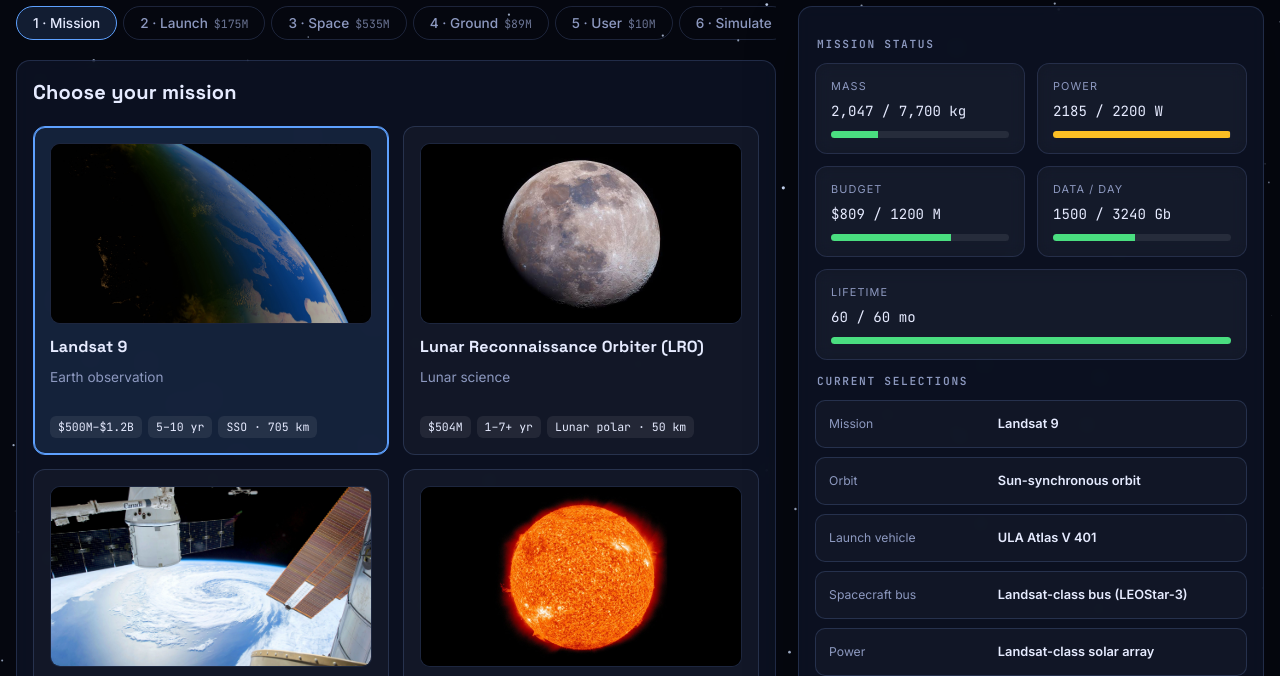
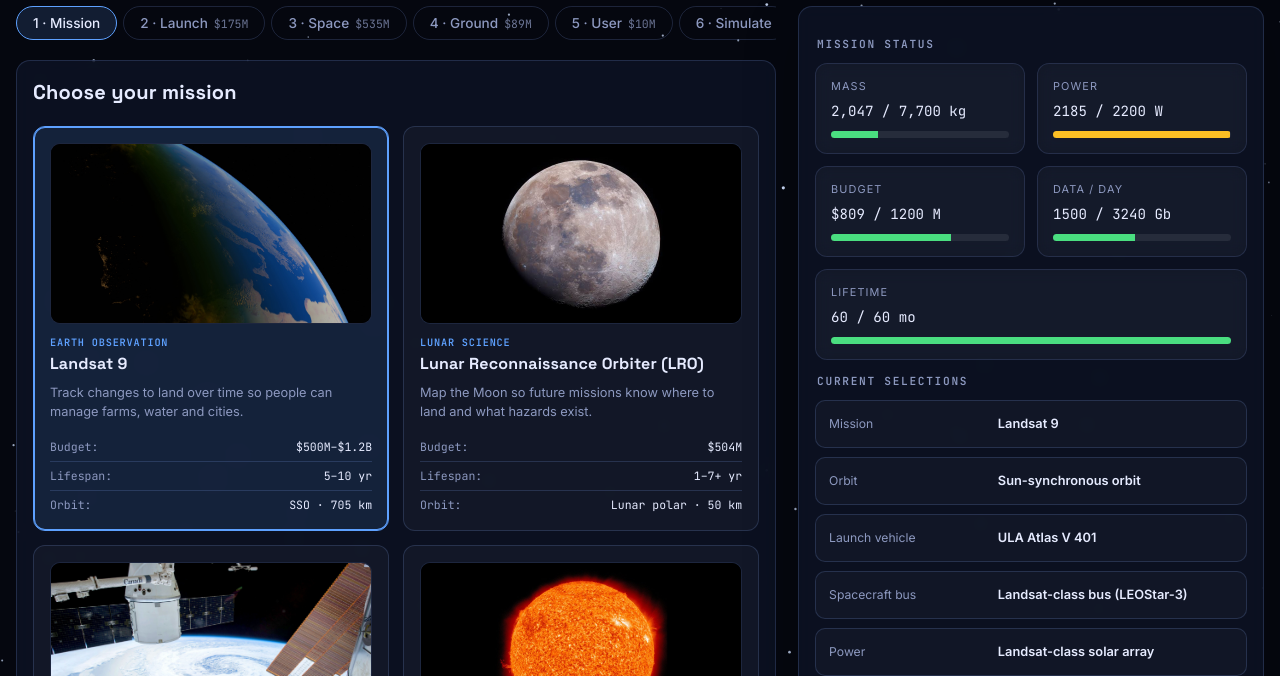
Before and after one commit to HarisKayK/NASA-Space-Mission-Design-Game, a plain HTML site: page index.html in a window 1280 px wide. Shown: the part 87-763 px from the top of the page. Drawn offline with Linux system fonts and the light colour scheme.

Commit message:
fix some layout and design aspects

```diff
--- a/css/components.css
+++ b/css/components.css
@@ -150,15 +150,25 @@ nav button.on {
 }
 
 .btn {
-  background: linear-gradient(90deg, var(--acc), var(--acc2));
-  color: #05070f;
-  border: 0;
-  border-radius: 10px;
-  padding: 10px 20px;
+  background: transparent;
+  color: var(--text);
+  border: 1px solid var(--line);
+  border-radius: 999px;
+  padding: 10px 22px;
   font:
-    600 0.95rem Inter,
+    500 0.95rem Inter,
     sans-serif;
   cursor: pointer;
+  transition:
+    background 0.2s,
+    border-color 0.2s;
+}
+
+.btn:hover,
+.btn:focus-visible {
+  background: rgba(94, 161, 255, 0.15);
+  border-color: var(--acc);
+  outline: none;
 }
 
 .chk {
@@ -551,10 +561,6 @@ nav button.on {
 .btn-replay {
   padding: 7px 11px;
   font-size: 0.75rem;
-}
-.btn-replay.finished {
-  border-color: var(--ok);
-  color: var(--ok);
 }
 .timeline-step {
   transition:
@@ -1037,6 +1043,7 @@ nav button.on {
 }
 .opt.vehicle-choice {
   display: flex;
+  flex-direction: row;
   min-width: 0;
   align-items: stretch;
   gap: 14px;
@@ -1087,3 +1094,68 @@ nav button.on {
 @media (prefers-reduced-motion: reduce) {
   .opt.vehicle-choice .vehicle-photo img { transition: none; transform: none !important; }
 }
+
+/* Card text order: kicker (category) > title > one-line description > specs. */
+.opt {
+  display: flex;
+  flex-direction: column;
+}
+.opt .kicker {
+  margin-bottom: 4px;
+  color: var(--acc);
+  font: 600 0.64rem "JetBrains Mono", monospace;
+  letter-spacing: 0.08em;
+  text-transform: uppercase;
+}
+.opt p {
+  margin: 0 0 10px;
+  font-size: 0.8rem;
+  line-height: 1.45;
+}
+.opt .tags {
+  margin-top: auto;
+}
+.opt.vehicle-choice .opt-body p {
+  margin: 0;
+}
+.opt.vehicle-choice .opt-body .tags {
+  margin-top: 2px;
+}
+
+/* Labelled specs: dim label, bright value. */
+.tags .tl {
+  margin-right: 0.15em;
+  color: var(--dim);
+  font-style: normal;
+}
+.tags .tl::after {
+  content: ":";
+}
+
+/* Spec list: one label/value row per spec. */
+.tags.specs {
+  display: grid;
+  width: 100%;
+  gap: 0;
+  font-size: 0.72rem;
+}
+.tags.specs span {
+  display: flex;
+  justify-content: space-between;
+  align-items: baseline;
+  gap: 14px;
+  padding: 5px 0;
+  border-radius: 0;
+  background: none;
+  border-bottom: 1px solid var(--line);
+  text-align: right;
+}
+.tags.specs span:last-child {
+  border-bottom: 0;
+  padding-bottom: 0;
+}
+.tags.specs .tl {
+  flex: none;
+  margin: 0;
+  text-align: left;
+}
--- a/js/ui/cards.js
+++ b/js/ui/cards.js
@@ -30,7 +30,7 @@ export function opt(item, sel, fn, tags, off, svg) {
     : svg
       ? `<div class="ico">${svg}</div>`
       : "";
-  const body = `<h3>${item.n}</h3>${item.d ? `<p>${item.d}</p>` : ""}<div class="tags mono">${tags.map((t) => `<span>${t}</span>`).join("")}</div>`;
+  const body = `${item.kicker ? `<div class="kicker">${item.kicker}</div>` : ""}<h3>${item.n}</h3>${item.d ? `<p>${item.d}</p>` : ""}<div class="tags mono${tags.some(Array.isArray) ? " specs" : ""}">${tags.map((t) => (Array.isArray(t) ? `<span><i class="tl">${t[0]}</i> ${t[1]}</span>` : `<span>${t}</span>`)).join("")}</div>`;
   // Side-by-side cards (e.g. launch vehicles) keep their text in one column.
   b.innerHTML = item.image && photoClass === "vehicle-photo"
     ? `${artwork}<div class="opt-body">${body}</div>`
@@ -44,7 +44,7 @@ export function fill(id, arr, isSel, fn, tagf, offf, artf) {
   const g = $(id);
   g.innerHTML = "";
   const k = KIND[id],
-    showD = k == "obj" || k == "orb";
+    showD = true;
   arr.forEach((x, i) => {
     const art = artf && artf(x);
     g.appendChild(
--- a/js/ui/render.js
+++ b/js/ui/render.js
@@ -65,6 +65,9 @@ const vehicleArt = (v) => {
   return a ? { ...a, photoClass: "vehicle-photo" } : null;
 };
 
+// Pairs each spec value with a plain-language label: ["Mass", "100 kg"].
+const labelled = (labels, vals) => vals.map((v, i) => [labels[i] || "", v]);
+
 function renderSelectionSummary() {
   const chosen = [
     ["Mission", OBJ[S.obj]?.representativeMission || OBJ[S.obj]?.n],
@@ -99,7 +102,8 @@ export function render() {
     const card = opt(
       {
         n: o.representativeMission || o.n,
-        d: o.n,
+        kicker: o.n,
+        d: o.need,
         image: MISSION_ART[o.id]?.src,
         imageAlt: MISSION_ART[o.id]?.alt,
       },
@@ -114,7 +118,7 @@ export function render() {
         if (recommendedOrbit >= 0) S.orb = recommendedOrbit;
         render();
       },
-      o.sourceTags || [],
+      labelled(["Budget", "Lifespan", "Orbit"], o.sourceTags || []),
       false,
       "",
     );
@@ -128,7 +132,7 @@ export function render() {
     ORB,
     (i) => i == S.orb,
     (i) => (S.orb = i),
-    (o) => [o.alt, "period " + o.per],
+    (o) => [["Altitude", o.alt], ["Period", o.per]],
   );
   fill(
     "g-veh",
@@ -138,14 +142,17 @@ export function render() {
     (o) => {
       const cap = o.cap[ORB[S.orb].id];
       return [
-        o.costRange || "$" + o.cost + "M",
-        cap == null
-          ? (o.transferCap?.gto && ORB[S.orb].id === "geo"
-              ? "GTO: " + o.transferCap.gto.toLocaleString() + " kg · GEO n/a"
-              : "payload performance not supplied")
-          : cap
-            ? "to orbit: " + cap.toLocaleString() + " kg"
-            : "not available for this orbit",
+        ["Price", (o.costRange || "$" + o.cost + "M").replace(/ per launch$/, "")],
+        [
+          "Payload",
+          cap == null
+            ? o.transferCap?.gto && ORB[S.orb].id === "geo"
+              ? "GTO " + o.transferCap.gto.toLocaleString() + " kg · GEO n/a"
+              : "not supplied"
+            : cap
+              ? cap.toLocaleString() + " kg"
+              : "not available",
+        ],
       ];
     },
     (o) => o.cap[ORB[S.orb].id] === 0,
@@ -156,26 +163,33 @@ export function render() {
     BUS,
     (i) => i == S.bus,
     (i) => (S.bus = i),
-    (o) => o.sourceTags || [
-      o.mass + " kg",
-      "$" + o.cost + "M",
-      o.load + " W load",
-      o.life + " mo life",
-    ],
+    (o) =>
+      labelled(
+        ["Mass", "Cost", "Power", "Life"],
+        o.sourceTags || [o.mass + " kg", "$" + o.cost + "M", o.load + " W", o.life + " mo"],
+      ),
   );
   fill(
     "g-pow",
     POW,
     (i) => i == S.pow,
     (i) => (S.pow = i),
-    (o) => o.sourceTags || [o.mass + " kg", o.gen + " W", "$" + o.cost + "M"],
+    (o) =>
+      labelled(
+        ["Mass", "Cost", "Output"],
+        o.sourceTags || [o.mass + " kg", "$" + o.cost + "M", o.gen + " W"],
+      ),
   );
   fill(
     "g-com",
     COM,
     (i) => i == S.com,
     (i) => (S.com = i),
-    (o) => o.sourceTags || [o.mass + " kg", o.pow + " W", o.rate + " Mbps", "$" + o.cost + "M"],
+    (o) =>
+      labelled(
+        ["Mass", "Power", "Data rate", "Cost"],
+        o.sourceTags || [o.mass + " kg", o.pow + " W", o.rate + " Mbps", "$" + o.cost + "M"],
+      ),
   );
   fill(
     "g-ins",
@@ -183,13 +197,11 @@ export function render() {
     (i) => S.ins.has(i),
     (i) => (S.ins.has(i) ? S.ins.delete(i) : S.ins.add(i)),
     (o) => [
-      ...(o.sourceTags || [
-        o.mass + " kg",
-        o.pow + " W",
-        "$" + o.cost + "M",
-        o.data + " Gb/d",
-      ]),
-      "★" + o.sci,
+      ...labelled(
+        ["Mass", "Power", "Cost", "Data"],
+        o.sourceTags || [o.mass + " kg", o.pow + " W", "$" + o.cost + "M", o.data + " Gb/day"],
+      ),
+      ["Science", "★" + o.sci],
     ],
   );
   fill(
@@ -197,21 +209,34 @@ export function render() {
     GND,
     (i) => i == S.gnd,
     (i) => (S.gnd = i),
-    (o) => o.sourceTags || ["$" + o.cost + "M", "≈" + o.h + " h/day"],
+    (o) =>
+      labelled(
+        ["Cost", "Contact"],
+        o.sourceTags || ["$" + o.cost + "M", "≈" + o.h + " h/day"],
+      ),
   );
   fill(
     "g-ctl",
     CTL,
     (i) => i == S.ctl,
     (i) => (S.ctl = i),
-    (o) => o.sourceTags || ["$" + o.cost + "M", "reliability " + (o.rel * 100).toFixed(o.rel % 1 ? 2 : 0) + "%"],
+    (o) =>
+      labelled(
+        ["Cost", "Reliability"],
+        (o.sourceTags || ["$" + o.cost + "M", (o.rel * 100).toFixed(o.rel % 1 ? 2 : 0) + "%"]).map(
+          (t) => t.replace(/ reliability$/, ""),
+        ),
+      ),
   );
   fill(
     "g-usr",
     USR,
     (i) => i == S.usr,
     (i) => (S.usr = i),
-    (o) => [...(o.sourceTags || ["$" + o.cost + "M", o.users]), "impact ×" + o.mult],
+    (o) => [
+      ...labelled(["Cost", "Users"], (o.sourceTags || ["$" + o.cost + "M", o.users]).map((t) => t.replace(/ users$/, ""))),
+      ["Score", "×" + o.mult],
+    ],
   );
   hud();
   renderSelectionSummary();
```
Also changed, not shown: 1 other file.
